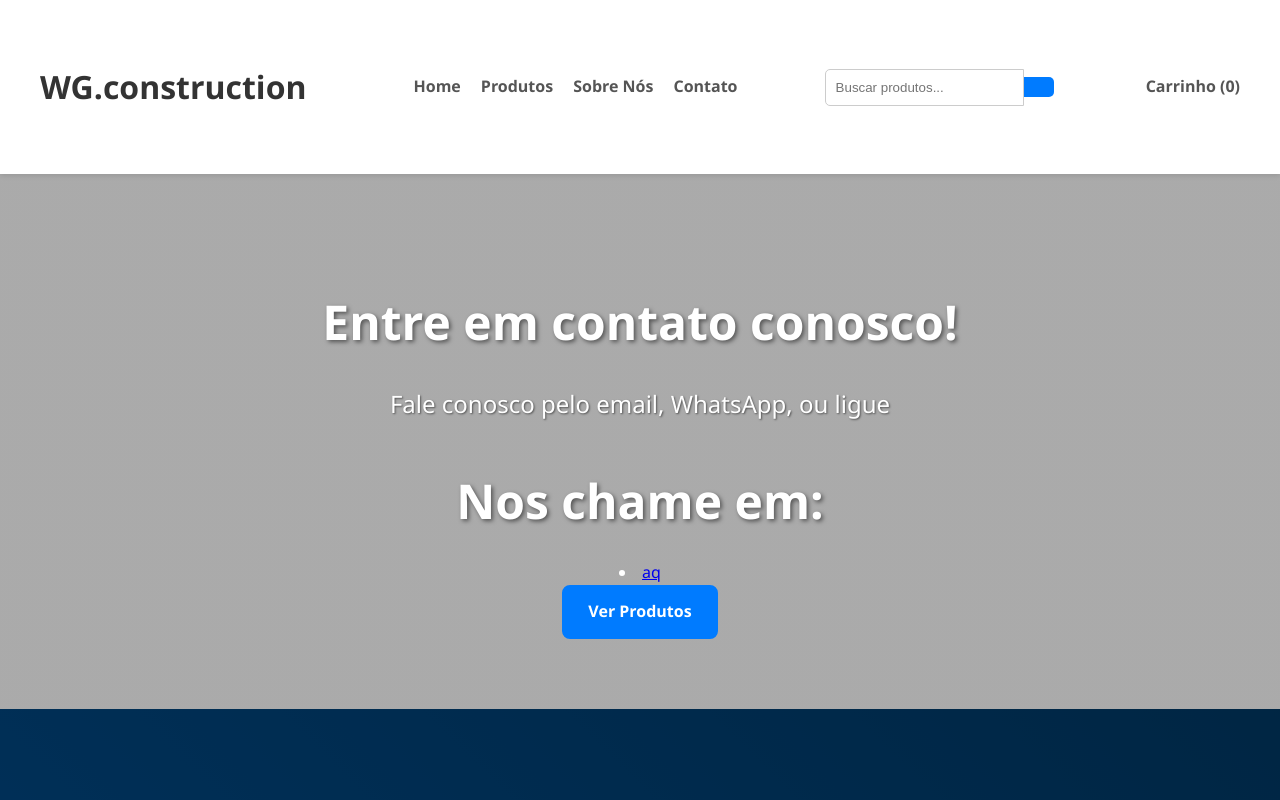
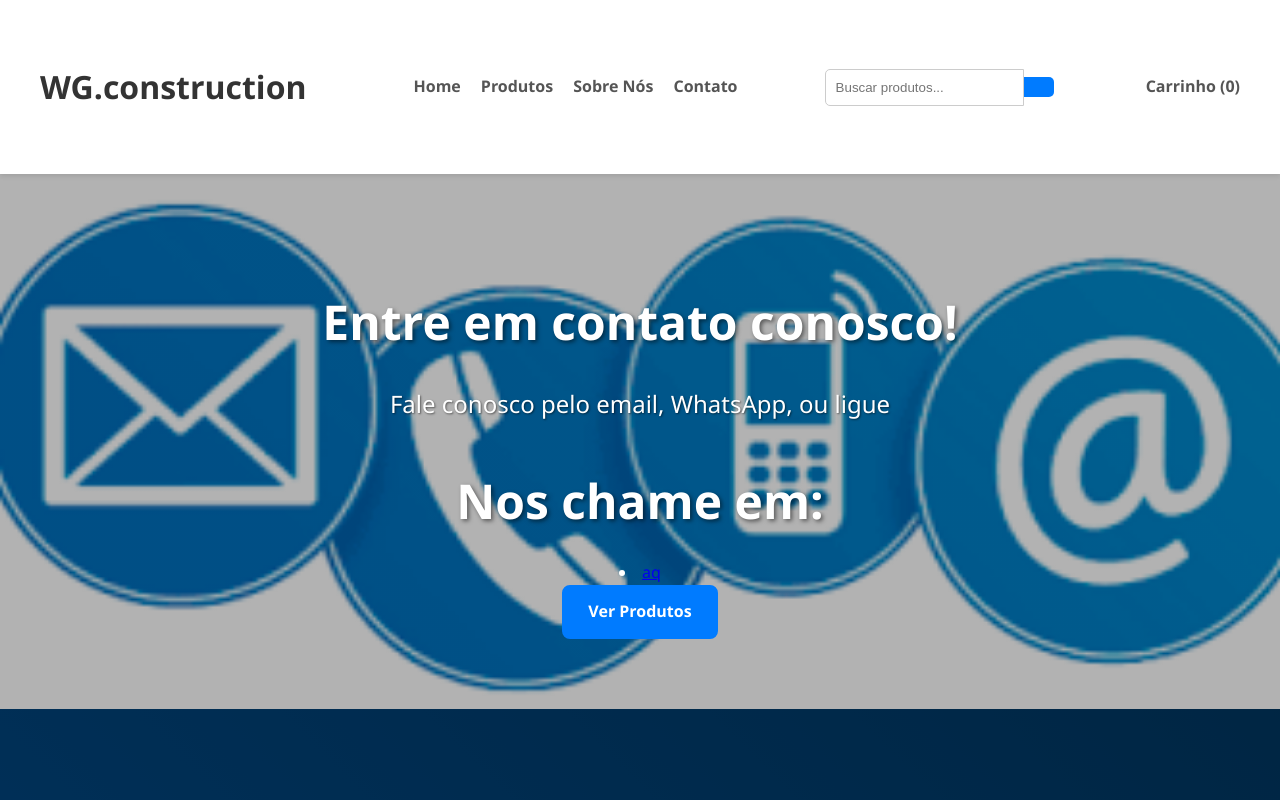
Before and after one commit to wesley-skz/loja_construcao, a plain HTML site: page contato.html in a window 1280 px wide. Shown: the top 800 px of the page. Drawn offline with Linux system fonts and the light colour scheme; some icons are missing.

Commit message:
Update style.css

```diff
--- a/style.css
+++ b/style.css
@@ -161,7 +161,7 @@ body {
 }
 
 .hero1 {
-    background: linear-gradient(rgba(0, 0, 0, 0.3), rgba(0, 0, 0, 0.3)), url('') center/cover no-repeat;
+    background: linear-gradient(rgba(0, 0, 0, 0.3), rgba(0, 0, 0, 0.3)), url('contatos.png') center/cover no-repeat;
     color: #fff;
     padding: 50px 0;
     text-align: center;
```
